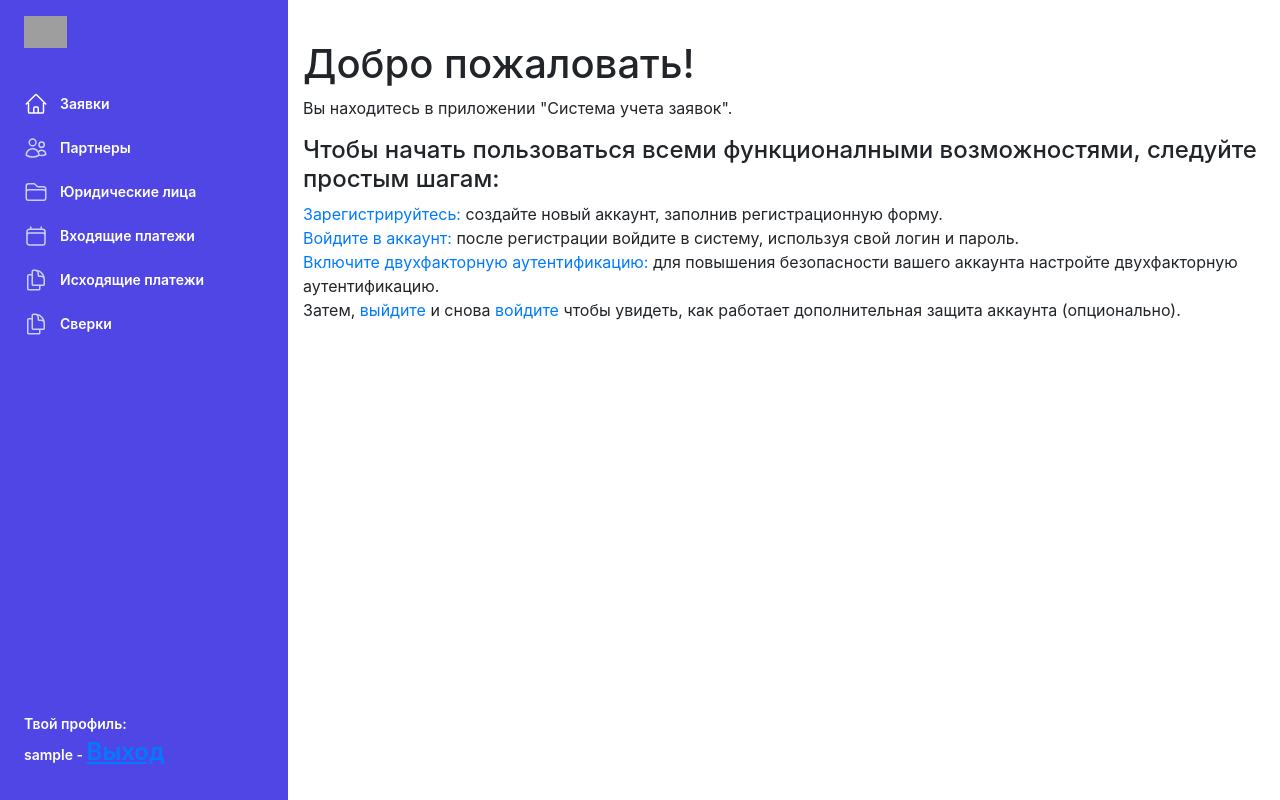
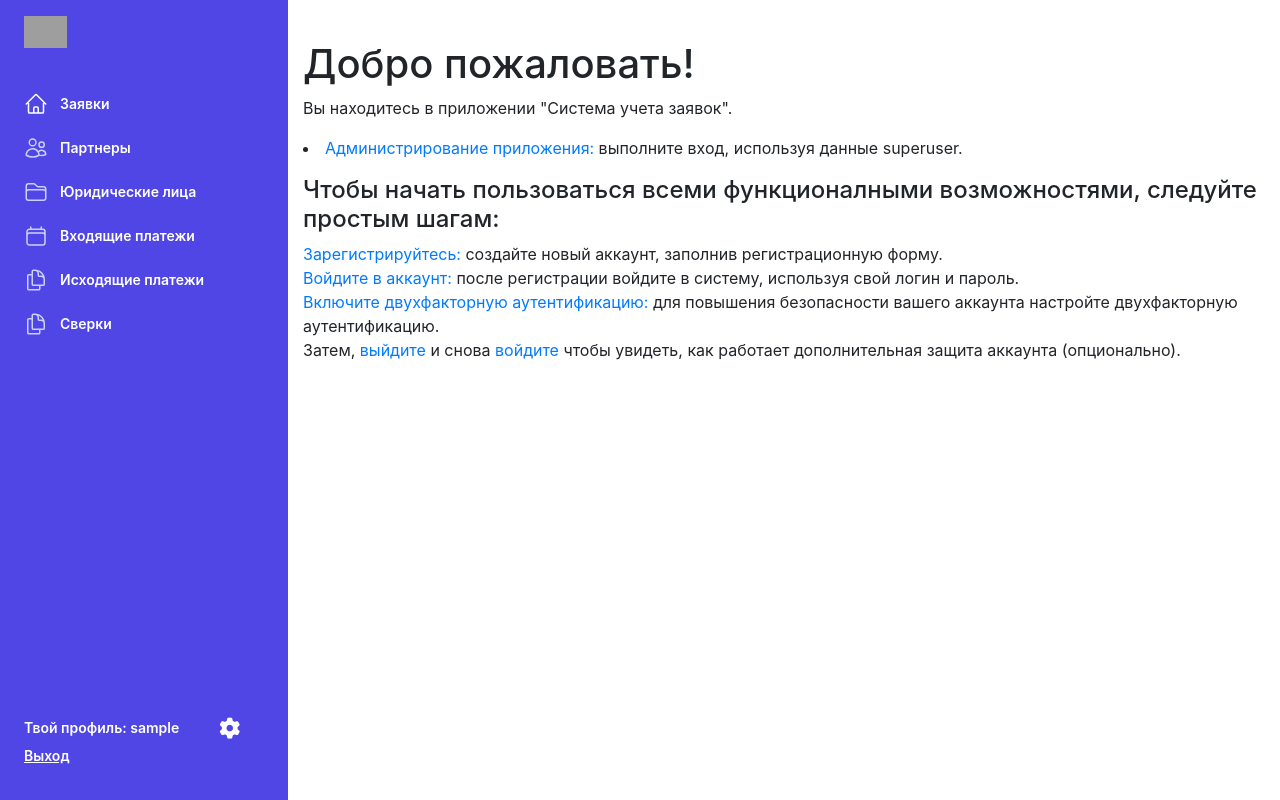
Before and after one commit to lesokolova7/applications-dashboard, a Django app: page /account/welcome/ in a window 1280 px wide. Run offline with Django 4.2, Linux system fonts and the light colour scheme; the visitor is signed in with stand-in values (Sample User, id 1); style sheets or scripts are compiled from the project's sources; parts of the project's set-up code (start-up, migrations or seed data) failed here and were passed over; some libraries are stand-ins or nearby versions; grey boxes are pictures that could not be loaded.

Commit message:
added admin link

```diff
--- a/AcctSystem/settings.py
+++ b/AcctSystem/settings.py
@@ -103,6 +103,9 @@ AUTH_PASSWORD_VALIDATORS = [
     },
 ]
 
+# Session lifetime (48h)
+SESSION_COOKIE_AGE = 172800
+
 LANGUAGE_CODE = "ru"
 
 TIME_ZONE = "UTC"
--- a/account/templates/_base.html
+++ b/account/templates/_base.html
@@ -7,6 +7,7 @@
     <meta name="viewport" content="width=device-width, initial-scale=1.0"/>
     <title>{% block title %}My Dashboard{% endblock %}</title>
     {% tailwind_css %}
+    <link rel="stylesheet" href="https://cdnjs.cloudflare.com/ajax/libs/font-awesome/6.0.0-beta3/css/all.min.css">
     <link href="//cdnjs.cloudflare.com/ajax/libs/twitter-bootstrap/4.5.2/css/bootstrap.min.css" rel="stylesheet" media="screen">
     <script defer src="//cdnjs.cloudflare.com/ajax/libs/jquery/3.5.1/jquery.min.js"></script>
     <script defer src="//cdnjs.cloudflare.com/ajax/libs/twitter-bootstrap/4.5.2/js/bootstrap.min.js"></script>
@@ -103,12 +104,21 @@
                             </li>
                         </ul>
                     </li>
-                    <li class="-mx-6 mt-auto">
-                        <div class="flex flex-col justify-start items-start gap-x-4 px-6 py-3 text-sm font-semibold leading-6 text-white hover:bg-indigo-700">
-                            <span class="">Твой профиль:</span>
-                            <span aria-hidden="true">{{ user.username }} - <a class="white underline text-2xl" href="{% url 'account:logout' %}">Выход</a></span>
-                        </div>
-                    </li>
+                        <li class="-mx-6 mt-auto">
+                            <div class="flex flex-col justify-start items-start gap-x-4 px-6 py-3 text-sm font-semibold leading-6 text-white hover:bg-indigo-700">
+                                <span class="flex items-center">
+                                    Твой профиль: {{ user.username }}
+                                    {% if user.is_superuser %}
+                                        <a href="/admin/" class="text-white ml-10" title="Admin">
+                                            <i class="fa-solid fa-gear fa-xl"></i>
+                                        </a>
+                                    {% endif %}
+                                </span>
+                                <span aria-hidden="true" class="flex items-center mt-1">
+                                    <a class="text-white underline hover:text-indigo-300 transition-colors" href="{% url 'account:logout' %}">Выход</a>
+                                </span>
+                            </div>
+                        </li>
                     {% endif %}
                 </ul>
             </nav>
--- a/account/templates/welcome.html
+++ b/account/templates/welcome.html
@@ -1,13 +1,17 @@
 {% extends "_base.html" %}
 
 {% block content %}
-  <h1>Добро пожаловать!</h1>
-  <p>Вы находитесь в приложении "Система учета заявок".</p>
 
   {% url 'account:registration' as registration_url %}
   {% url 'two_factor:login' as login_url %}
   {% url 'two_factor:setup' as setup_url %}
   {% url 'account:logout' as logout_url %}
+  {% url '/admin' as admin_url %}
+
+  <h1>Добро пожаловать!</h1>
+  <p>Вы находитесь в приложении "Система учета заявок".
+    <li><a href="/admin">Администрирование приложения: </a>выполните вход, используя данные superuser.</li>
+  </p>
 
   <h4>Чтобы начать пользоваться всеми функционалными возможностями, следуйте простым шагам:</h4>
 
```
Also changed, not shown: faking_db.py (+12 -14 lines), main/templates/main/base.html (+18 -9 lines).
